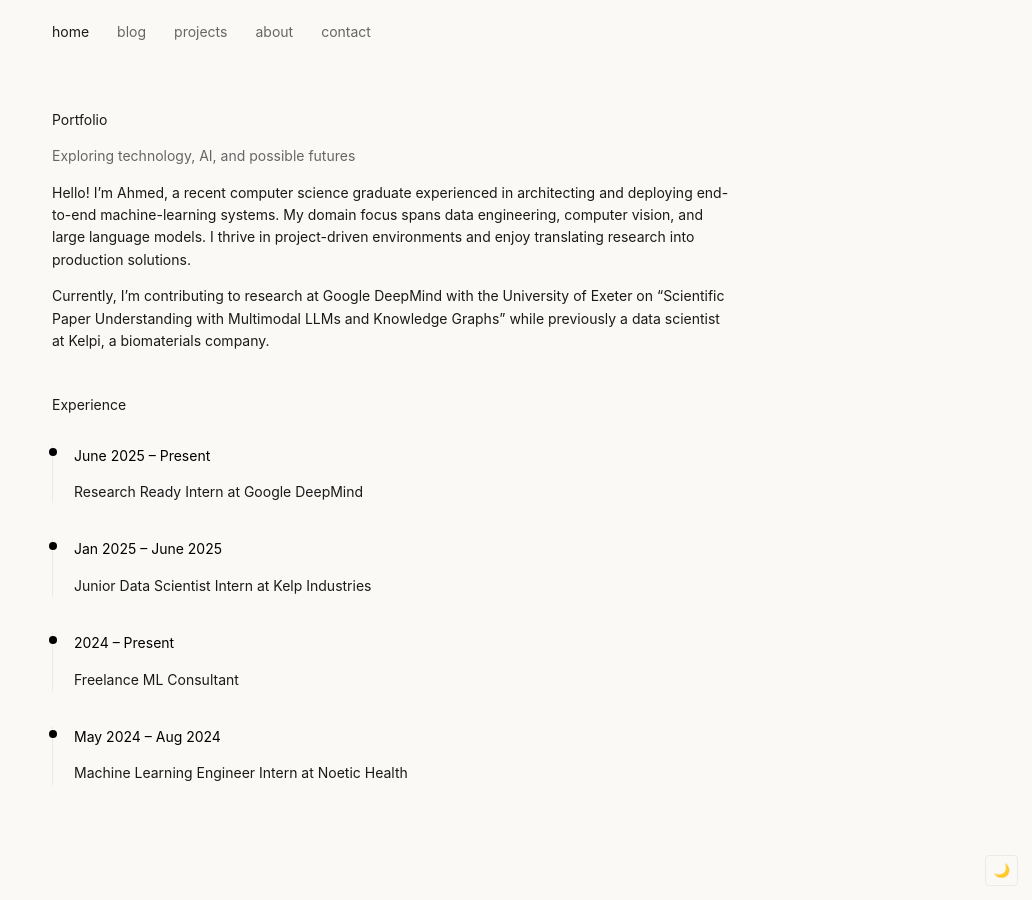
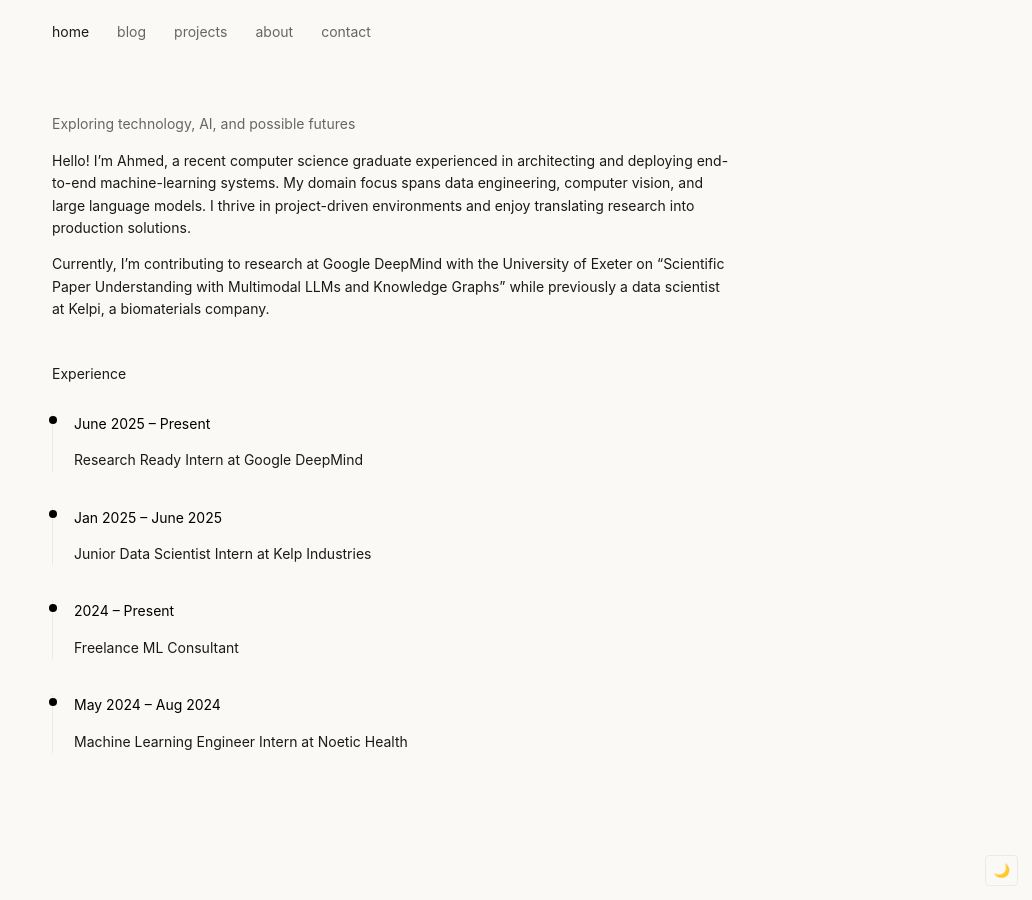
Before and after one commit to AMOHA-98/blogxyz, a Jekyll site: the page built from index.md, in a window 1280 px wide. Shown: the whole page, without its empty margins (248-1280 px from the left). Built offline with Jekyll 4.4.1, drawn with Linux system fonts in a browser that asks for light colours.

Commit message:
Clear title in config and README files for improved clarity and consistency.

```diff
--- a/_config.yml
+++ b/_config.yml
@@ -1,4 +1,4 @@
-title: "Portfolio"
+title: ""
 description: "Exploring technology, AI, and possible futures"
 baseurl: ""
 url: "https://urlahmed.com"
```
Also changed, not shown: README.md.
